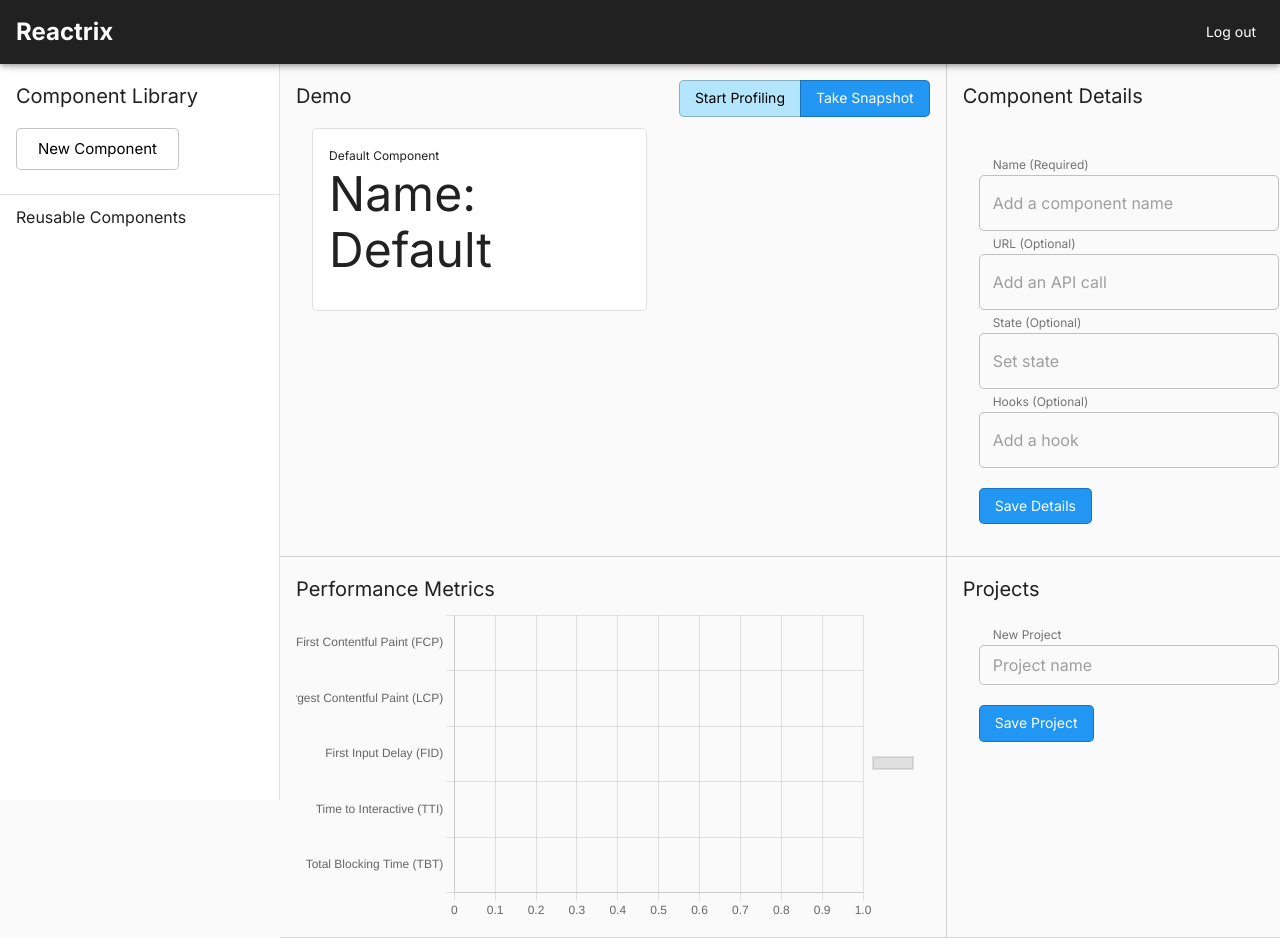
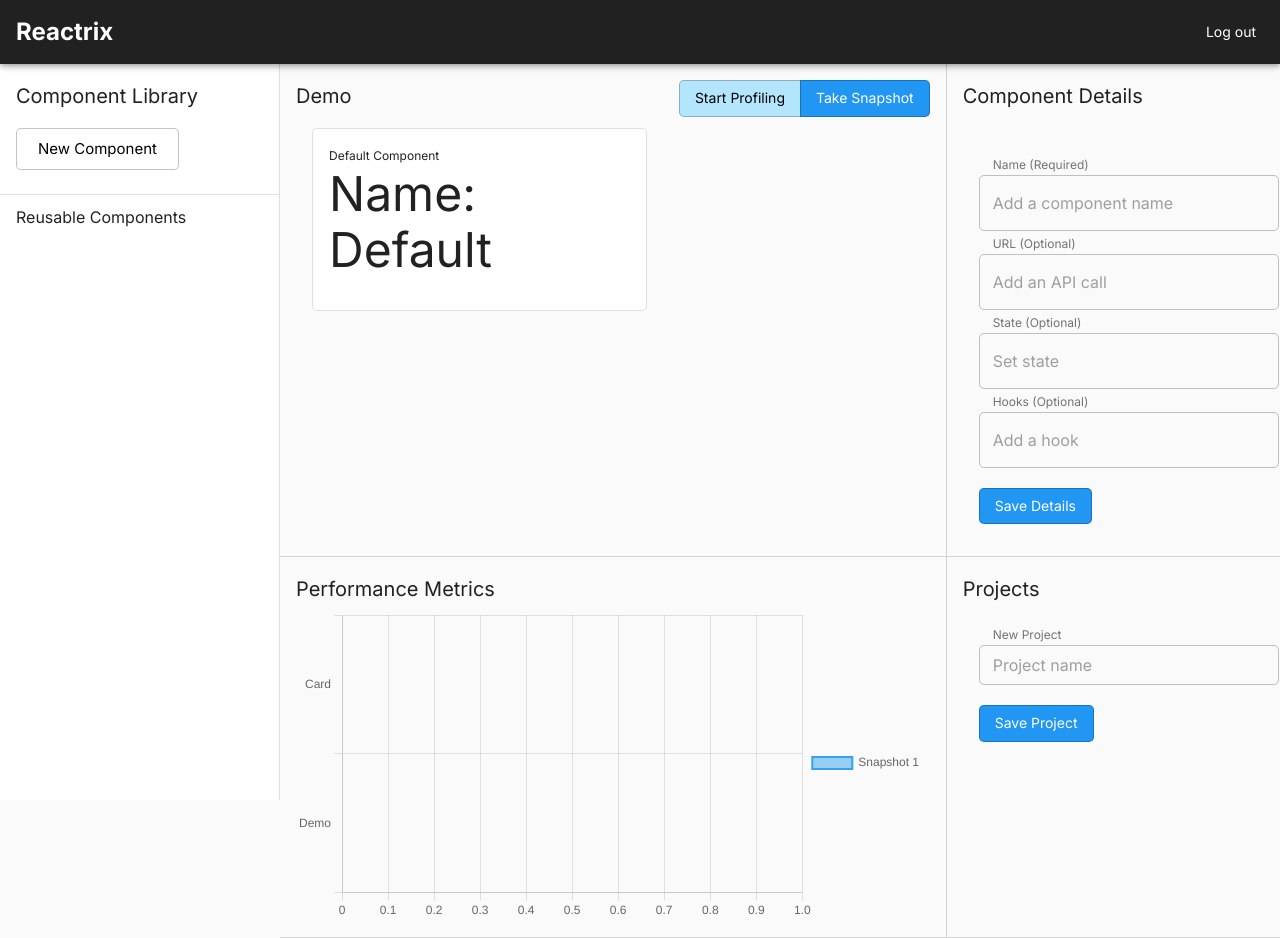
Before and after one commit to oslabs-beta/Reactrix, a React app: page /dashboard/demo in a window 1280 px wide. Built offline with nearby package versions, Linux system fonts and the light colour scheme; no server answers.

Commit message:
bar chart reads data from Profiler

```diff
--- a/src/client/App.tsx
+++ b/src/client/App.tsx
@@ -63,9 +63,6 @@ const App = () => {
                       id="Demo"
                       onRender={(id: string, phase: string, actualDuration: number) => {
                         dispatch({ type: 'profiler/storeProfilerData', payload: { id, phase, actualDuration } });
-                        console.log('this is id', id);
-                        console.log('this is phase', phase);
-                        console.log('this is actualDuration', actualDuration);
                       }}
                     >
                       <Demo />
--- a/src/client/components/PerformanceMetrics.tsx
+++ b/src/client/components/PerformanceMetrics.tsx
@@ -4,6 +4,8 @@ import { Bar } from 'react-chartjs-2';
 import { Typography } from '@material-ui/core';
 
 import { handleInitialData, handleUpdateData } from '../helpers/helpers';
+import { useAppSelector } from '../hooks';
+import { selectProfilerData } from '../slices/profilerSlice';
 
 type Props = {
   firstSnapshot: boolean;
@@ -32,27 +34,47 @@ export const options = {
   }
 };
 
-const labels = ['First Contentful Paint (FCP)', 'Largest Contentful Paint (LCP)', 'First Input Delay (FID)', 'Time to Interactive (TTI)', 'Total Blocking Time (TBT)'];
+// const labels = ['First Contentful Paint (FCP)', 'Largest Contentful Paint (LCP)', 'First Input Delay (FID)', 'Time to Interactive (TTI)', 'Total Blocking Time (TBT)'];
+
+// const data = {
+//   labels,
+//   datasets: [
+//     {
+//       label: 'Snapshot 1',
+//       data: labels.map(() => Math.floor(Math.random() * (Math.floor(1000) - Math.ceil(200) + 1) + Math.ceil(1000))),
+//       borderColor: 'rgb(53, 162, 235)',
+//       backgroundColor: 'rgba(53, 162, 235, 0.5)'
+//     }
+//   ]
+// };
+
+export default function PerformanceMetrics({ firstSnapshot, checked }: Props) {
+  const profilerData = useAppSelector(selectProfilerData);
+  console.log('this is Profiler Data', profilerData);
+  // console.log('this is Profiler Data entries', Object.entries(profilerData));
+
+  const labels = profilerData.map((obj) => obj.id);
+  console.log('this is labels', labels);
 
   const data = {
     labels,
     datasets: [
       {
         label: 'Snapshot 1',
-      data: labels.map(() => Math.floor(Math.random() * (Math.floor(1000) - Math.ceil(200) + 1) + Math.ceil(1000))),
+        data: profilerData.map((obj) => obj.actualDuration),
         borderColor: 'rgb(53, 162, 235)',
         backgroundColor: 'rgba(53, 162, 235, 0.5)'
       }
     ]
   };
 
-export default function PerformanceMetrics({ firstSnapshot, checked }: Props) {
   return (
     <div>
       <Typography variant="h6">Performance Metrics</Typography>
       <Bar
         options={options}
-        data={firstSnapshot && checked ? data : checked && !firstSnapshot ? handleUpdateData() : handleInitialData()}
+        // data={firstSnapshot && checked ? data : checked && !firstSnapshot ? handleUpdateData() : handleInitialData()}
+        data={data}
         style={{
           maxHeight: '500px'
         }}
--- a/src/client/containers/ComponentTree.tsx
+++ b/src/client/containers/ComponentTree.tsx
@@ -8,7 +8,7 @@ import { selectProfilerData } from '../slices/profilerSlice';
 
 export default function ComponentTree(): any {
   const { treeRef } = useTree();
-  console.log('this is Profiler Data', useAppSelector(selectProfilerData))
+  console.log('this is Profiler Data', useAppSelector(selectProfilerData));
   const TreeContext = useTreeContext();
   const getTreeData = TreeContext[1];
 
--- a/src/client/prototype/Demo.tsx
+++ b/src/client/prototype/Demo.tsx
@@ -72,9 +72,6 @@ export default function Demo() {
                 id="Card"
                 onRender={(id: string, phase: string, actualDuration: number) => {
                   dispatch({ type: 'profiler/storeProfilerData', payload: { id, phase, actualDuration } });
-                  console.log('this is id', id);
-                  console.log('this is phase', phase);
-                  console.log('this is actualDuration', actualDuration);
                 }}
               >
                 <Card variant="outlined">{emptyCard}</Card>
--- a/src/client/slices/profilerSlice.ts
+++ b/src/client/slices/profilerSlice.ts
@@ -9,8 +9,8 @@ import type { RootState } from '../store';
 // we only want to keep the data with the larger actual duration which represents the parent components real actual duration
 
 // Define the initial state using that type
-// const initialState: Partial<IProfilingDataStore> = {};
-const initialState: IProfilingDataStore = <IProfilingDataStore>{};
+const initialState: IProfilingData[] = [];
+// const initialState: IProfilingDataStore = <IProfilingDataStore>{};
 
 export const profilerSlice = createSlice({
   name: 'profiler',
@@ -20,17 +20,22 @@ export const profilerSlice = createSlice({
     // Use the PayloadAction type to declare the contents of `action.payload`
     clearProfilerData: (state) => {
       console.log('clearing Profiler data');
-      state = {};
+      state = [];
+      // state = {};
+      return state;
     },
     storeProfilerData: (state, action: PayloadAction<IProfilingData>) => {
       console.log('this is action payload', action.payload);
-      let { id } = action.payload;
-      id = String(id);
-      const { phase, actualDuration } = action.payload;
+      // let { id } = action.payload;
+      // id = String(id);
+      // const { phase, actualDuration } = action.payload;
 
-      const data = { phase, actualDuration };
-      if (!state[id]) state[id] = data;
-      else if ((state[id]?.actualDuration ?? 0) < (actualDuration ?? 0)) state[id] = data;
+      // const data = { phase, actualDuration };
+      // if (!state[id]) state[id] = data;
+      // else if ((state[id]?.actualDuration ?? 0) < (actualDuration ?? 0)) state[id] = data;
+      const { id, phase, actualDuration } = action.payload;
+      const data = { id, phase, actualDuration };
+      if (phase === 'mount') state.push(data);
     },
   },
 });
@@ -39,8 +44,8 @@ export const { clearProfilerData, storeProfilerData } = profilerSlice.actions;
 
 // Other code such as selectors can use the imported `RootState` type
 export const selectProfilerData = (state: RootState) => state.profiler;
-export const selectID = (state: RootState) => state.profiler.id;
-export const selectPhase = (state: RootState) => state.profiler.phase;
-export const selectActualDuration = (state: RootState) => state.profiler.actualDuration;
+// export const selectID = (state: RootState) => state.profiler.id;
+// export const selectPhase = (state: RootState) => state.profiler.phase;
+// export const selectActualDuration = (state: RootState) => state.profiler.actualDuration;
 
 export default profilerSlice.reducer;
```
Lines whose indentation alone changed are shown as unchanged.
